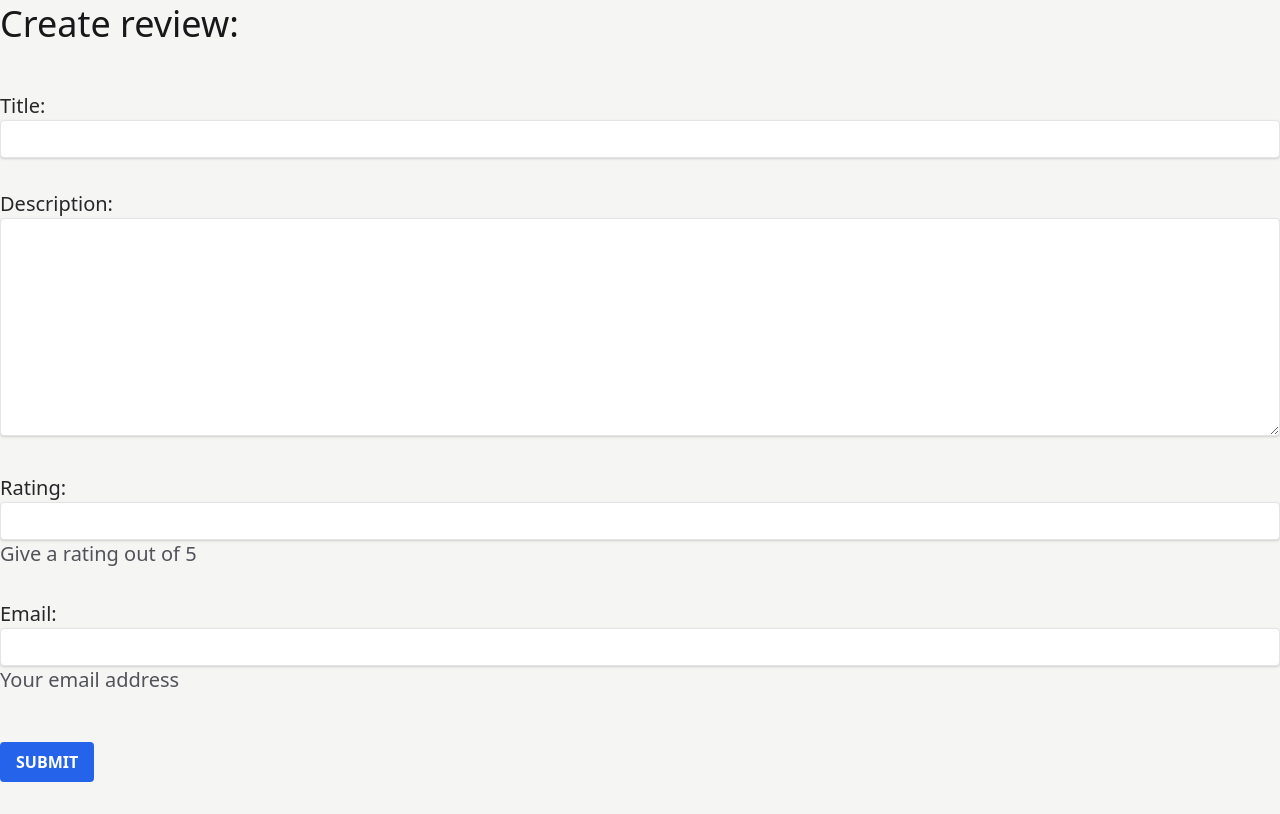
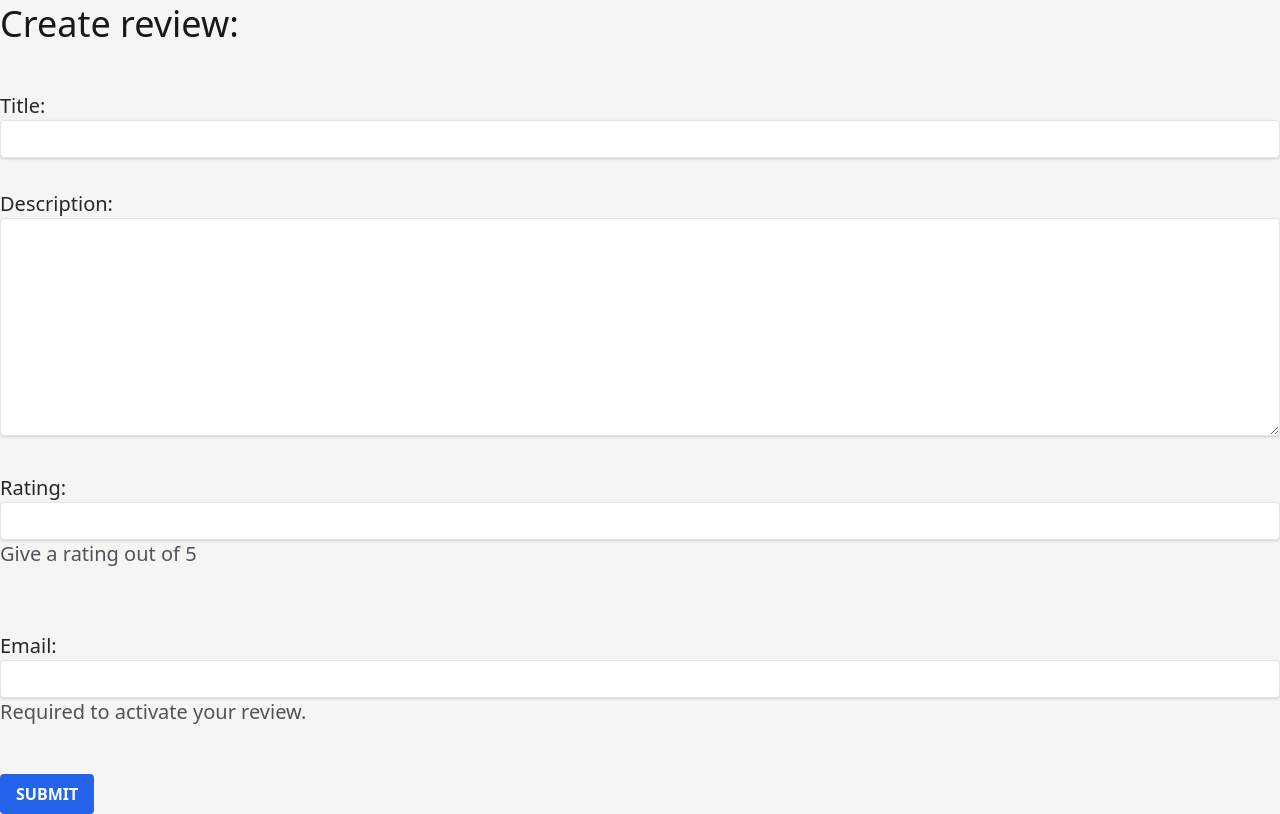
Before and after one commit to gedkirkham/property_rental_watch, a Django app: page /reviews/new/ in a window 1280 px wide. Shown: the part 132-946 px from the top of the page. Before the commit the page ends 914 px from the top, so only its background shows below. Run offline with Django 3.2, Linux system fonts and the light colour scheme; style sheets or scripts are compiled from the project's sources; some libraries are stand-ins or nearby versions.

Commit message:
refactor: if user with email is already present, send email anyway to authenticate review

```diff
--- a/app/reviews/forms.py
+++ b/app/reviews/forms.py
@@ -2,6 +2,13 @@ from django import forms
 from django.utils.translation import gettext_lazy as _
 
 from .models import Review
+
+
+class EmailForm(forms.Form):
+    """EmailForm definition."""
+
+    email = forms.EmailField(required=True, help_text=_('Required to activate your review.'))
+
 
 class ReviewForm(forms.ModelForm):
     """Form definition for Review."""
@@ -14,8 +21,7 @@ class ReviewForm(forms.ModelForm):
         """Meta definition for Reviewform."""
 
         model = Review
-        fields = ('title', 'desc', 'rating', 'email')
+        fields = ('title', 'desc', 'rating')
         help_texts = {
             'rating': _('Give a rating out of 5'),
-            'email': _('Your email address'),
         }
--- a/app/reviews/models.py
+++ b/app/reviews/models.py
@@ -16,7 +16,7 @@ class Review(models.Model):
     created = models.DateTimeField(auto_now_add=True, editable=False)
     user = models.ForeignKey(User, on_delete=models.RESTRICT, blank=True, null=True)
     active = models.BooleanField(default=False)
-    email = models.EmailField(max_length=254, unique=True)
+    email = models.EmailField(max_length=254)
 
     class Meta:
         """Meta definition for Review."""
--- a/app/reviews/templates/reviews/review_create.html
+++ b/app/reviews/templates/reviews/review_create.html
@@ -14,12 +14,12 @@
             </h2>
         </legend>
 
-        {% for hidden in form.hidden_fields %}
+        {% for hidden in review_form.hidden_fields %}
         {{ hidden }}
         {% endfor %}
 
         <div class="tw-my-8">
-            {% for field in form.visible_fields %}
+            {% for field in review_form.visible_fields %}
             <div class="tw-py-4">
 
                 <label
@@ -46,7 +46,41 @@
             {% endfor %}
         </div>
 
-        {{ form.non_field_errors }}
+        {{ review_form.non_field_errors }}
+
+        {% for hidden in email_form.hidden_fields %}
+        {{ hidden }}
+        {% endfor %}
+
+        <div class="tw-my-8">
+            {% for field in email_form.visible_fields %}
+            <div class="tw-py-4">
+
+                <label
+                    for="{{ field.id_for_label }}"
+                    class="tw-text-gray-800 tw-text-xl tw-block"
+                >
+                    {{ field.label }}:
+                </label>
+
+                {{ field|add_class:"tw_input" }}
+
+                {% if field.help_text %}
+                <p class="tw-text-gray-600">
+                    {{ field.help_text|safe }}
+                </p>
+                {% endif %}
+
+                {% for err in field.errors %}
+                <p class="tw-text-red-600">
+                    {{ err }}
+                </p>
+                {% endfor %}
+            </div>
+            {% endfor %}
+        </div>
+
+        {{ email_form.non_field_errors }}
 
         <button
             class="tw_neutral_button tw_button_anchor"
--- a/app/reviews/views.py
+++ b/app/reviews/views.py
@@ -1,5 +1,5 @@
 from django.shortcuts import render, get_object_or_404, redirect
-from django.views.generic import CreateView, DetailView
+from django.views.generic import CreateView, DetailView, TemplateView
 from django.core.exceptions import ImproperlyConfigured
 from django.contrib.auth import get_user_model, login
 from django.contrib.auth.models import User
@@ -13,7 +13,7 @@ from django.template.loader import render_to_string
 from django.utils.translation import gettext_lazy as _
 
 from .models import Review
-from .forms import ReviewForm
+from .forms import EmailForm, ReviewForm
 from addresses.models import Address
 from accounts.models import Profile
 from app.tokens import review_activation_token
@@ -87,10 +87,60 @@ class ActivateReview(View):
             return redirect('home')
 
 
-class ReviewCreateView(CreateView):
-    model = Review
+class ReviewCreateView(TemplateView):
     template_name = "reviews/review_create.html"
-    form_class = ReviewForm
+    review_form_class = ReviewForm
+    email_form_class = EmailForm
+
+    def post(self, request):
+        post_data = request.POST or None
+
+        review_form = self.review_form_class(post_data, prefix="review")
+        email_form = self.email_form_class(post_data, prefix="email")
+
+        if review_form.is_valid():
+            review = review_form.save(commit=False)
+            review.address = get_object_or_404(
+                Address, pk=self.request.GET.get('addr'))
+            review.save()
+
+        if email_form.is_valid():
+            email = email_form.cleaned_data['email']
+
+            user, created = User.objects.get_or_create(
+                username=email, email=email)
+            if not created:
+                password = User.objects.make_random_password()
+                user.set_password(password)
+                user.is_active = False
+                user.save()
+
+            current_site = get_current_site(request)
+            subject = 'Activate Your Review'
+            message = render_to_string('emails/review_activation.html', {
+                'user': user,
+                'domain': current_site.domain,
+                'uid': urlsafe_base64_encode(force_bytes(user.pk)),
+                'review': urlsafe_base64_encode(force_bytes(review.pk)),
+                'token': review_activation_token.make_token(user),
+            })
+            user.email_user(subject, message)
+
+            messages.success(
+                self.request, ('Please follow the link in your email to activate your review.'))
+
+        context = self.get_context_data(
+            review_form=review_form,
+            email_form=email_form,
+        )
+
+        if review_form.is_valid() and email_form.is_valid():
+            return redirect(reverse_lazy('reviews:review_detail', kwargs={'pk': review.pk}))
+
+        return self.render_to_response(context)
+
+    def get(self, request, *args, **kwargs):
+        return self.post(request, *args, **kwargs)
 
     def get_success_url(self):
         """
@@ -107,41 +157,6 @@ class ReviewCreateView(CreateView):
                     " a get_absolute_url method on the Model.")
         return url
 
-    def form_valid(self, form):
-        """
-        If the form is valid, save the associated model.
-        """
-        self.object = form.save(commit=False)
-        self.object.address = get_object_or_404(
-            Address, pk=self.request.GET.get('addr'))
-        self.object.save()
-
-        email = self.object.email
-
-        user = User()
-        user.username = email
-        user.email = email
-        password = User.objects.make_random_password()
-        user.set_password(password)
-        user.is_active = False
-        user.save()
-
-        current_site = get_current_site(self.request)
-        subject = 'Activate Your MySite Account'
-        message = render_to_string('emails/review_activation.html', {
-            'user': user,
-            'domain': current_site.domain,
-            'uid': urlsafe_base64_encode(force_bytes(user.pk)),
-            'review': urlsafe_base64_encode(force_bytes(self.object.pk)),
-            'token': review_activation_token.make_token(user),
-        })
-        user.email_user(subject, message)
-
-        messages.success(
-            self.request, ('Please follow the link in your email to activate your review.'))
-
-        return super().form_valid(form)
-
 
 class ReviewDetailView(DetailView):
     model = Review
```
